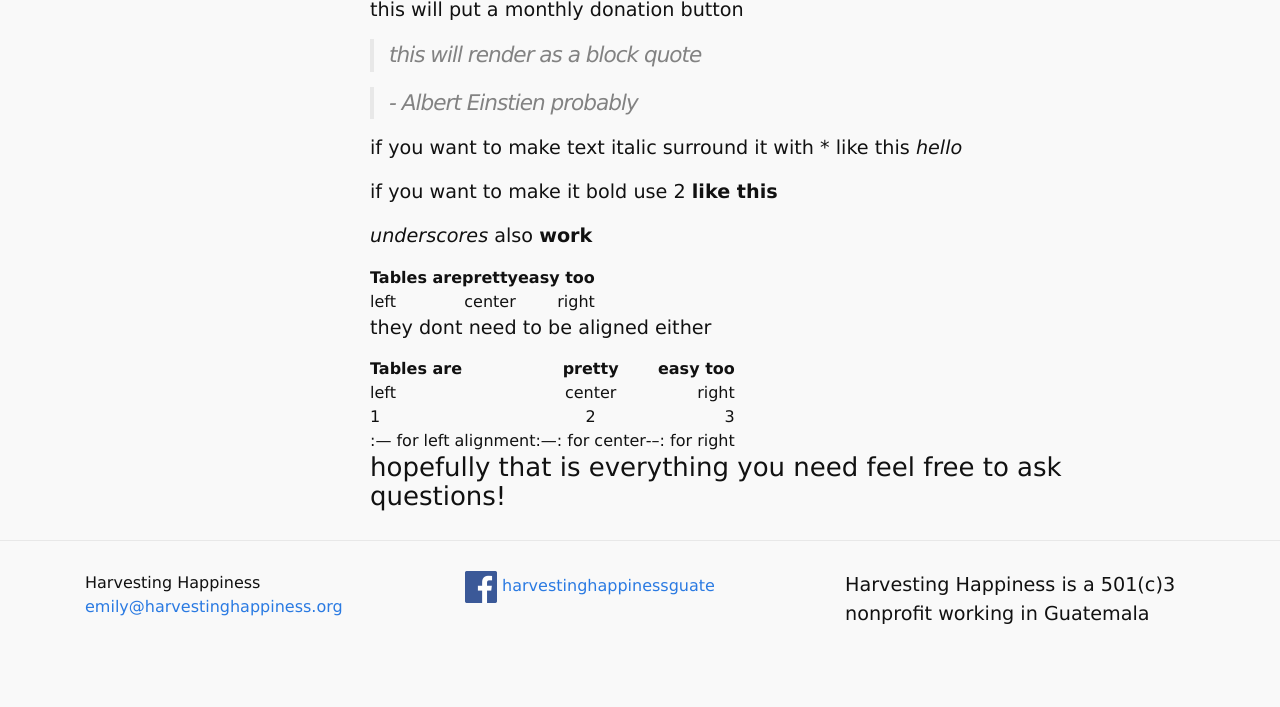
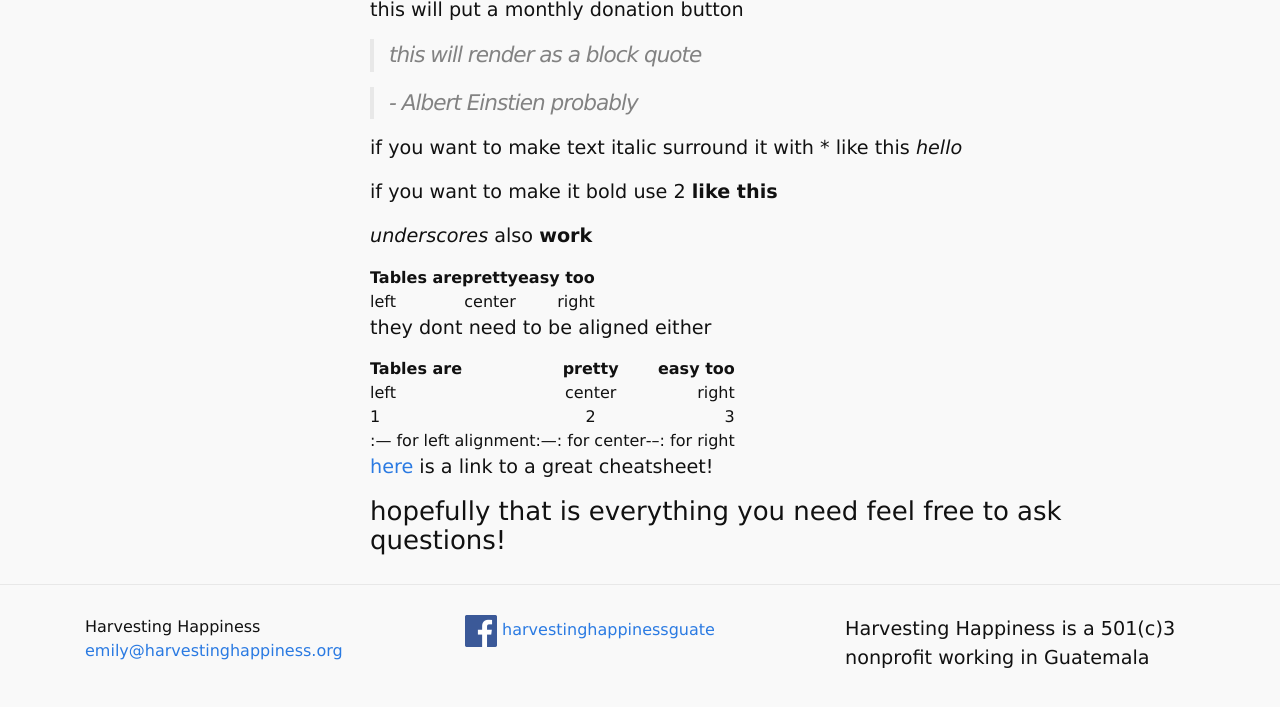
Before and after one commit to harvestinghappiness/harvestinghappiness.github.io, a Jekyll site: the page built from _posts/2015-10-04-Example-Post.md, in a window 1280 px wide and 900 px high, scrolled down 1592 px, cut to the strip 167-874 px from the top of the window. Built offline with Jekyll 4.4.1, drawn with Linux system fonts in a browser that asks for light colours.

Commit message:
Update 2015-10-04-Example-Post.md

```diff
--- a/_posts/2015-10-04-Example-Post.md
+++ b/_posts/2015-10-04-Example-Post.md
@@ -67,4 +67,6 @@ they dont need to be aligned either
 |1|2|3|
 |\:--- for left alignment| \:---: for center | \---: for right|
 
+[here](https://github.com/adam-p/markdown-here/wiki/Markdown-Here-Cheatsheet#lists) is a link to a great cheatsheet!
+
 ### hopefully that is everything you need feel free to ask questions!
```
